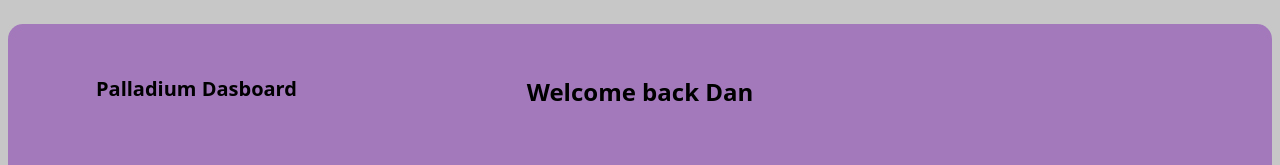
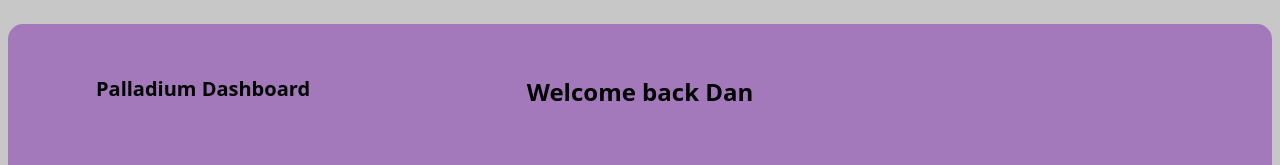
Before and after one commit to Anshika-98/dashboard, a React (Create React App) app: page / in a window 1280 px wide. Shown: the top 165 px of the page. Built offline with nearby package versions, Linux system fonts and the light colour scheme.

Commit message:
Added text

```diff
--- a/src/App.css
+++ b/src/App.css
@@ -43,7 +43,6 @@ background: #A379BC;
     margin-bottom: 20px;
   }
 }
-
 .centre-text{
   color: #000;
 text-align: center;
--- a/src/App.js
+++ b/src/App.js
@@ -6,7 +6,7 @@ function App() {
   return (
     <div className="App">
       <header className="App-header-custom">
-        <p className='gym-name'>Palladium Dasboard</p>
+        <p className='gym-name'>Palladium Dashboard</p>
         <p className='centre-text'>Welcome back Dan</p>
       </header>
       <p>HEY</p>
```
